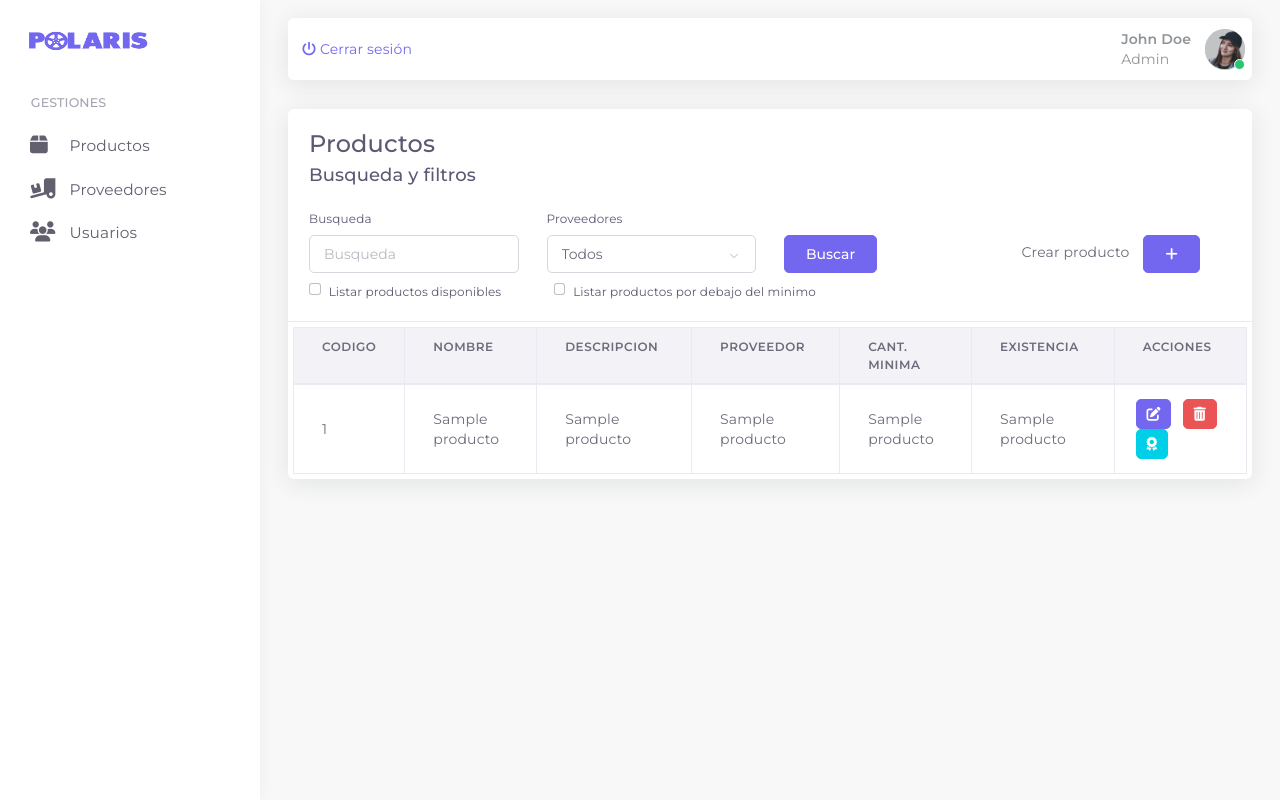
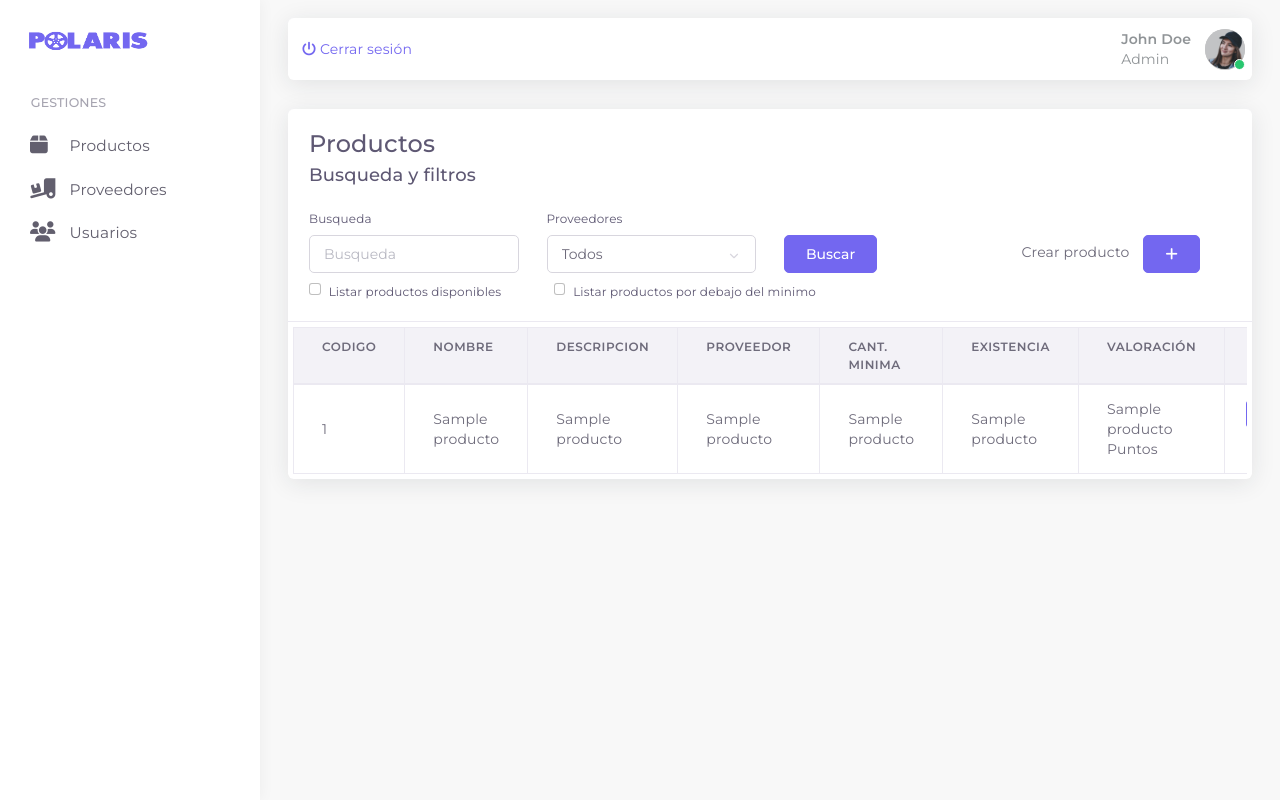
Before and after one commit to dantsub/polaris-inventario, a Flask app: template templates/modules/products.html in a window 1280 px wide. Run offline with Flask 2, Linux system fonts and the light colour scheme; the template is opened without the code that fills it: most values are stand-ins (such as "Sample title", 1, 10 or a date in 2020); some libraries are stand-ins or nearby versions.

Commit message:
Visualizacion de puntaje del producto

```diff
--- a/app.py
+++ b/app.py
@@ -15,7 +15,6 @@ app.secret_key = os.urandom(24)
 @app.route('/index')
 def index():
     return render_template('index.html')
-
 
 
 @app.route('/productos', methods=["GET", "POST"])
@@ -83,14 +82,14 @@ def productos():
         if(formulario == "calificar"):
             codigo = request.form.get('ocultocalificar')
             valor = request.form['rating']
-            comentario = request.form.get('comentario')
-            if (utils.registrarcalifiacion(codigo, valor, comentario) == True):
+            # comentario = request.form.get('comentario')
+            # if (utils.registrarcalifiacion(codigo, valor, comentario) == True):
+            if (utils.registrarcalifiacion(codigo, valor) == True):
                 proveedores = utils.consultarproveedores()
                 productos = utils.consultartodoslosproductos()
                 return render_template('modules/products.html', proveedores=proveedores, productos=productos)
 
     return render_template('modules/products.html', proveedores=proveedores, productos=productos)
-
 
 
 @app.route('/', methods=["GET", "POST"])
@@ -202,7 +201,6 @@ def providers():
     return render_template('modules/providers.html')
 
 
-
 @app.route('/users', methods=["GET", "POST"])
 def users():
     data1 = ""  # error usuario #usuario
@@ -305,10 +303,12 @@ def users():
                 return render_template('modules/users.html', usuarios=usuarios)
     return render_template('modules/users.html', usuarios=usuarios)
 
+
 @app.before_request
 def before_request():
-	if 'usuario' not in session and request.endpoint in ['index', 'productos','providers', 'users']:
-		return redirect(url_for('login'))
+    if 'usuario' not in session and request.endpoint in ['index', 'productos', 'providers', 'users']:
+        return redirect(url_for('login'))
+
 
 if __name__ == '__main__':
     app.run(debug=True, port=5504)
--- a/templates/modules/products.html
+++ b/templates/modules/products.html
@@ -111,6 +111,7 @@ content %} {% if error %}
               <th>Proveedor</th>
               <th>Cant. Minima</th>
               <th>Existencia</th>
+              <th>valoración</th>
               <th>Acciones</th>
             </tr>
           </thead>
@@ -123,6 +124,7 @@ content %} {% if error %}
               <td>{{producto.5}}</td>
               <td>{{producto.3}}</td>
               <td>{{producto.4}}</td>
+              <td>{{producto.6}} Puntos</td>
               <td class="py-1 px-2" text-align="center">
                 <button
                   class="btn btn-primary table-buttons"
--- a/utils.py
+++ b/utils.py
@@ -57,7 +57,7 @@ def consultartodoslosproductos():
 
     cursor = conexion.cursor()
     cursor.execute(
-        "SELECT E.idProducto, E.nombre, E.descripcion, E.cantminima, E.cantdisponible, P.nombre FROM producto E join proveedores P where E.idProveedor = P.idProveedor")
+        "SELECT p.idProducto, p.nombre, p.descripcion, p.cantminima, p.cantdisponible, c.nombre, (SELECT ROUND(AVG(valor),1) as avg_amount FROM calificacion where p.idProducto = idProducto) as promedio from producto p join proveedores c where p.idProveedor = P.idProveedor")
     filas = cursor.fetchall()
     conexion.close()
     return filas
```
